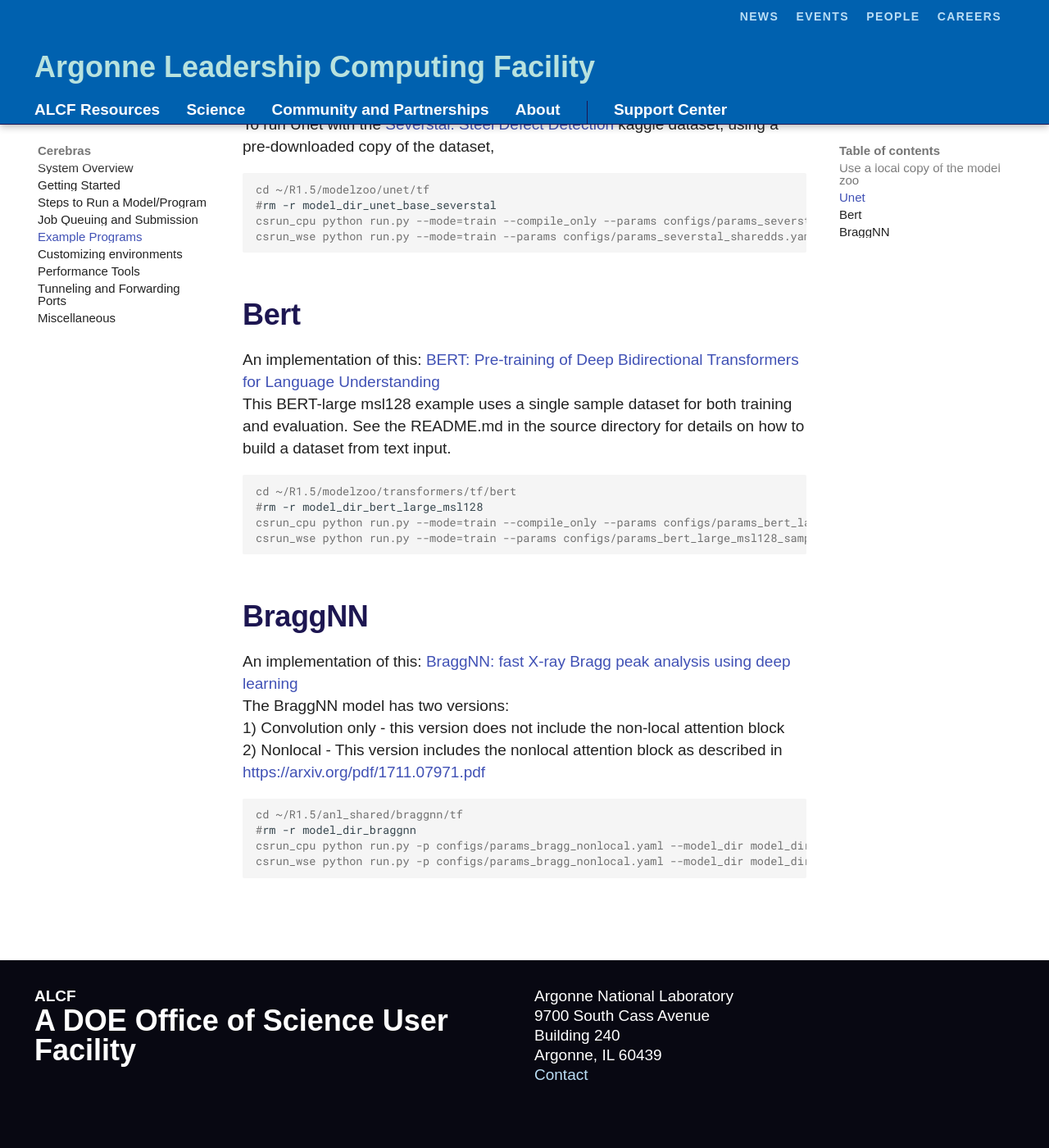
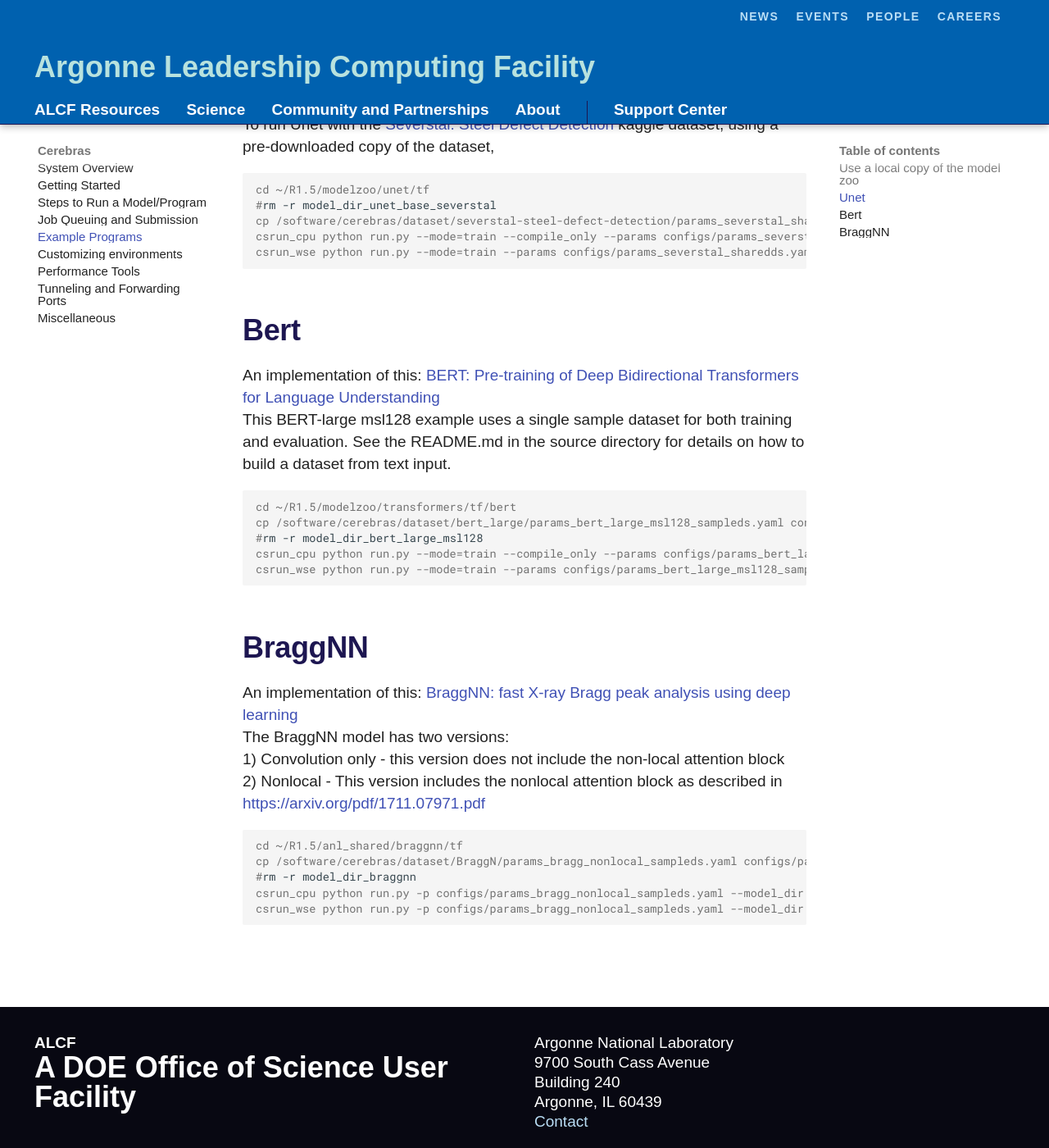
Before and after one commit to argonne-lcf/ai-testbed-userdocs, an MkDocs documentation site: the page built from docs/cerebras/Example-Programs.md, in a window 1280 px wide and 1400 px high, scrolled down 626 px. Shown: the whole window at 82% size. Built offline with MkDocs 1.6.1 and Material for MkDocs 9.7.7, drawn with Linux system fonts in a browser that asks for light colours; some web fonts are replaced; comment, search, counter and statistics services are not loaded.

Commit message:
Note that weight streaming is not currently available. Fix examples so that they get modified config files from /software/cerebras/datasets, that point to those datasets.

````diff
--- a/docs/cerebras/Example-Programs.md
+++ b/docs/cerebras/Example-Programs.md
@@ -17,14 +17,16 @@
 ```console
 cd ~/R1.5/modelzoo/unet/tf
 #rm -r model_dir_unet_base_severstal
+cp /software/cerebras/dataset/severstal-steel-defect-detection/params_severstal_sharedds.yaml configs/params_severstal_sharedds.yaml
 csrun_cpu python run.py --mode=train --compile_only --params configs/params_severstal_sharedds.yaml --model_dir model_dir_unet_base_severstal --cs_ip $CS_IP
-csrun_wse python run.py --mode=train --params configs/params_severstal_sharedds.yaml --model_dir model_dir_unet_base_severstal --cs_ip $CS_IP
+csrun_wse python run.py --mode=train --params configs/params_severstal_sharedds.yaml --model_dir model_dir_unet_base_severstal --max_steps 2000 --cs_ip $CS_IP
 ```
 ## Bert
 An implementation of this: [BERT: Pre-training of Deep Bidirectional Transformers for Language Understanding](https://arxiv.org/abs/1810.04805)<br>
 This BERT-large msl128 example uses a single sample dataset for both training and evaluation. See the README.md in the source directory for details on how to build a dataset from text input.
 ```console
 cd ~/R1.5/modelzoo/transformers/tf/bert
+cp /software/cerebras/dataset/bert_large/params_bert_large_msl128_sampleds.yaml configs/params_bert_large_msl128_sampleds.yaml
 #rm -r model_dir_bert_large_msl128
 csrun_cpu python run.py --mode=train --compile_only --params configs/params_bert_large_msl128_sampleds.yaml --model_dir model_dir_bert_large_msl128 --cs_ip $CS_IP
 csrun_wse python run.py --mode=train --params configs/params_bert_large_msl128_sampleds.yaml --model_dir model_dir_bert_large_msl128 --cs_ip $CS_IP
@@ -40,7 +42,8 @@
 
 ```console
 cd ~/R1.5/anl_shared/braggnn/tf
+cp /software/cerebras/dataset/BraggN/params_bragg_nonlocal_sampleds.yaml configs/params_bragg_nonlocal_sampleds.yaml
 #rm -r model_dir_braggnn
-csrun_cpu python run.py -p configs/params_bragg_nonlocal.yaml --model_dir model_dir_braggnn --mode train --compile_only --cs_ip $CS_IP
-csrun_wse python run.py -p configs/params_bragg_nonlocal.yaml --model_dir model_dir_braggnn --mode train --cs_ip $CS_IP
+csrun_cpu python run.py -p configs/params_bragg_nonlocal_sampleds.yaml --model_dir model_dir_braggnn --mode train --compile_only --multireplica --cs_ip $CS_IP
+csrun_wse python run.py -p configs/params_bragg_nonlocal_sampleds.yaml --model_dir model_dir_braggnn --mode train --multireplica --cs_ip $CS_IP
 ```
````
Also changed, not shown: docs/cerebras/Steps-to-run-a-model-or-program.md (+3 -3 lines).
